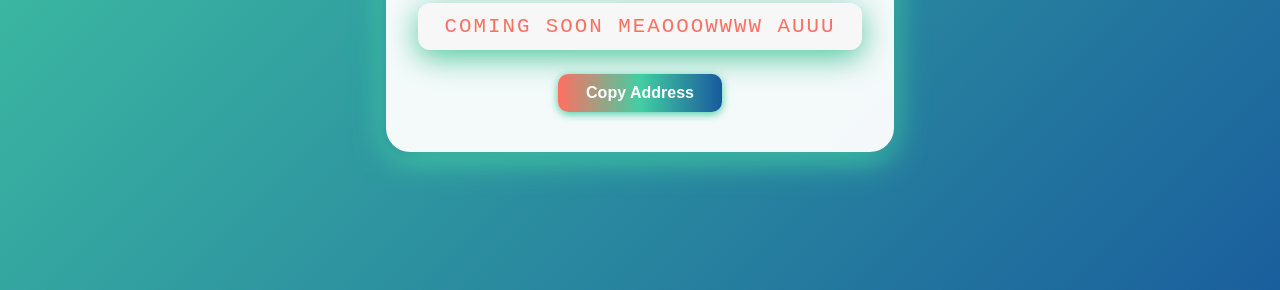
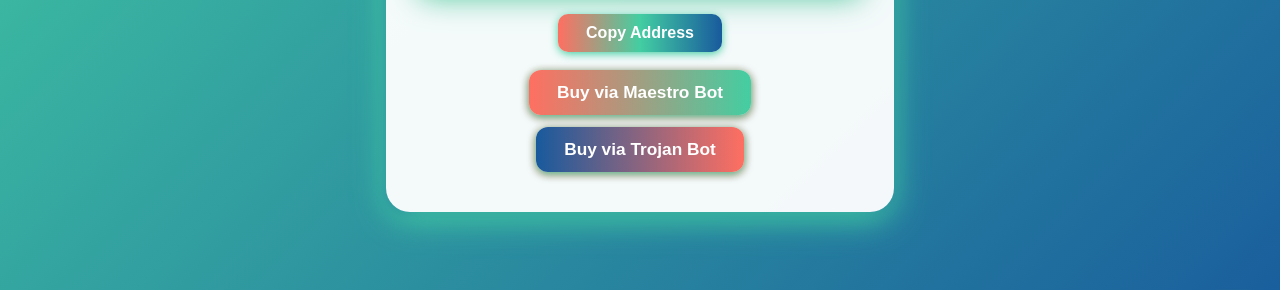
Before and after one commit to wakidun1/wakidun, a plain HTML site: page CA.html in a window 1280 px wide. Shown: the part 426-716 px from the top of the page. Drawn offline with Linux system fonts and the light colour scheme.

Commit message:
ADD buy bot button styles and functionality to CA.html

```diff
--- a/CA.html
+++ b/CA.html
@@ -128,6 +128,36 @@
             padding: 4px;
             animation: floating 2.5s ease-in-out infinite alternate;
         }
+        .buy-bot-group {
+            display: flex;
+            flex-direction: column;
+            gap: 12px;
+            margin: 18px 0 0 0;
+            align-items: center;
+        }
+        .buy-bot-btn {
+            display: inline-block;
+            padding: 12px 28px;
+            border-radius: 12px;
+            font-size: 1.08rem;
+            font-weight: bold;
+            color: #fff;
+            text-decoration: none;
+            box-shadow: 0 2px 8px #43cea2, 0 2px 8px #ff6f61;
+            background: linear-gradient(90deg, #43cea2, #185a9d);
+            transition: transform 0.2s, box-shadow 0.2s, background 0.2s;
+            margin-bottom: 0;
+        }
+        .buy-bot-btn.maestro {
+            background: linear-gradient(90deg, #ff6f61, #43cea2);
+        }
+        .buy-bot-btn.trojan {
+            background: linear-gradient(90deg, #185a9d, #ff6f61);
+        }
+        .buy-bot-btn:hover {
+            transform: scale(1.07);
+            box-shadow: 0 6px 24px #185a9d;
+        }
         @media (max-width: 700px) {
             .ca-header {
                 padding: 8px 0 0 0;
@@ -170,6 +200,14 @@
             .social-links {
                 gap: 8px;
             }
+            .buy-bot-btn {
+                font-size: 0.98rem;
+                padding: 10px 10vw;
+                border-radius: 8px;
+            }
+            .buy-bot-group {
+                gap: 8px;
+            }
         }
     </style>
 </head>
@@ -192,8 +230,12 @@
         <div class="ca-card">
             <img src="image/wip.png" alt="Crypto Animation" class="crypto-anim">
             <div class="ca-title">WAKIDUN Contract Address</div>
-            <div class="ca-address" id="caText">COMING SOON MEAOOOWWWW AUUU</div>
+            <div class="ca-address" id="caText">COMING SOON</div>
             <button class="copy-btn" onclick="copyCA()">Copy Address</button>
+            <div class="buy-bot-group">
+                <a href="https://t.me/maestro?start=r-undrdth" target="caText()" rel="noopener" class="buy-bot-btn maestro">Buy via Maestro Bot</a>
+                <a href="https://t.me/solana_trojanbot?start=r-undrdth" target="caText()" rel="noopener" class="buy-bot-btn trojan">Buy via Trojan Bot</a>
+            </div>
             <div class="copied-msg" id="copiedMsg">Copied!</div>
         </div>
     </div>
--- a/style.css
+++ b/style.css
@@ -1,3 +1,37 @@
+/* Buy Bot Button Styles */
+.buy-bot-btn {
+    display: inline-block;
+    background: linear-gradient(90deg, #43cea2, #ff6f61, #185a9d);
+    color: #fff;
+    font-size: 1.08rem;
+    font-weight: bold;
+    border: none;
+    border-radius: 10px;
+    padding: 10px 22px;
+    margin: 0 4px;
+    box-shadow: 0 2px 8px #43cea2;
+    cursor: pointer;
+    text-decoration: none;
+    transition: transform 0.2s, box-shadow 0.2s, background 0.2s;
+}
+.buy-bot-btn:hover {
+    transform: scale(1.08);
+    box-shadow: 0 8px 32px #185a9d;
+    background: linear-gradient(90deg, #ff6f61, #43cea2, #185a9d);
+}
+.buy-bot-btn.maestro {
+    background: linear-gradient(90deg, #43cea2, #185a9d);
+}
+.buy-bot-btn.trojan {
+    background: linear-gradient(90deg, #ff6f61, #185a9d);
+}
+@media (max-width: 700px) {
+    .buy-bot-btn {
+        font-size: 0.92rem;
+        padding: 7px 10px;
+        border-radius: 8px;
+    }
+}
 body {
     margin: 0;
     padding: 0;
```
Also changed, not shown: index.html (+5 -4 lines).
